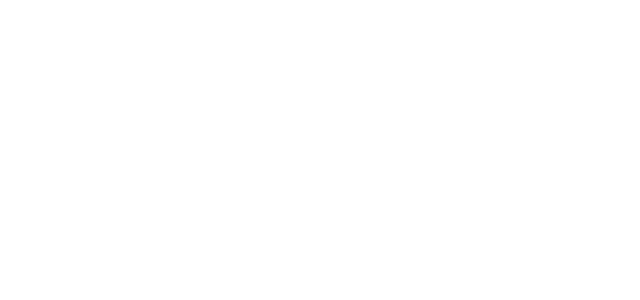
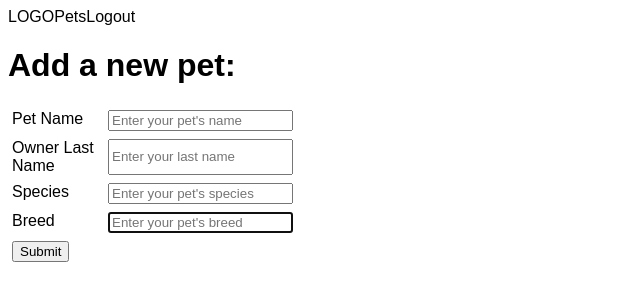
Before and after one commit to Ivo-Gatzinski/healthy-pets, a React (Create React App) app in the folder client/: page /addpet in a window 1280 px wide. Before the commit this address led to /login. Shown: the top 300 px of the page, without its empty margins (0-640 px from the left). Built offline with nearby package versions, Linux system fonts and the light colour scheme.

Commit message:
Basic functionalities done on react ownerside

```diff
--- a/client/src/App.js
+++ b/client/src/App.js
@@ -31,7 +31,7 @@ function App() {
             <PrivateRoute path="/vetpets">
               <VetPets />
             </PrivateRoute>
-            <PrivateRoute path="/notes">
+            <PrivateRoute path="/vetnotes">
               <VetNotes />
             </PrivateRoute>
             <Route path="/vetsignup">
@@ -40,21 +40,21 @@ function App() {
             <Route path="/ownerlogin">
               <OwnerLogin />
             </Route>
-            <PrivateRoute path="/notes">
+            <Route path="/notes">
               <OwnerNotes />
-            </PrivateRoute>
-            <PrivateRoute path="/mypets">
+            </Route>
+            <Route path="/mypets">
               <OwnerHome />
-            </PrivateRoute>
+            </Route>
             <Route path="/ownersignup">
               <OwnerSignUp />
             </Route>
             <PrivateRoute path="/addnote">
               <AddNotes />
             </PrivateRoute>
-            <PrivateRoute path="/addpet">
+            <Route path="/addpet">
               <AddPets />
-            </PrivateRoute>
+            </Route>
             {/* Use PrivateRoute for pages that should only be accessible to a
             user that has logged in.*/}
             <PrivateRoute path="/protected">
--- a/client/src/pages/AddPets.js
+++ b/client/src/pages/AddPets.js
@@ -1,5 +1,6 @@
-// import { useAuth } from "../util/auth";
-// import { useState } from "react";
+import { useAuth } from "../util/auth";
+import { useState } from "react";
+import LogoPetsLogout from "../components/LogoPetsLogout";
 
 const styles = {
     formControl: {
@@ -12,44 +13,45 @@ const styles = {
     },
   };
 
-//   const initialFormState = {
-//     first: "",
-//     last:"",
-//     species:"",
-//     breed: "",
-//   };
-
-//   const handleInputChange = (evt) => {
-//     const { name, value } = evt.target;
-//     setFormState((prevState) => ({ ...prevState, [name]: value }));
-//   };
-
-//   const handleSubmit = async (evt) => {
-//     evt.preventDefault();
-//     addPets(formState);
-//   };
+  const initialFormState = {
+    first: "",
+    last:"",
+    species:"",
+    breed: "",
+  };
 
 export default function AddPets() {
-//   const { isLoggedIn, addPets, loading, error } = useAuth();
-//   const [formState, setFormState] = useState(initialFormState);
+
+  //   const { isLoggedIn, addPets, loading, error } = useAuth();
+  const [formState, setFormState] = useState(initialFormState);
+
+  const handleInputChange = (evt) => {
+    const { name, value } = evt.target;
+    setFormState((prevState) => ({ ...prevState, [name]: value }));
+  };
+
+  const handleSubmit = async (evt) => {
+    evt.preventDefault();
+    // addPets(formState);
+  };
+
   return (
     <div>
+      <LogoPetsLogout/>
       <h1>Add a new pet:</h1>
-      <hr />
-      <form>
+      <form onSubmit={handleSubmit}>
         <div style={styles.formControl}>
           <label htmlFor="petname" style={styles.label}>
             Pet Name
           </label>
           <input
             autoFocus
-            // disabled={loading}
             id="petname"
             type="text"
             placeholder="Enter your pet's name"
             name="petname"
-            value="Your pet's name"
-            // onChange={handleInputChange}
+            value={formState.first.value}
+            onChange={handleInputChange}
           />
         </div>
         <div style={styles.formControl}>
@@ -63,8 +65,8 @@ export default function AddPets() {
             type="text"
             placeholder="Enter your last name"
             name="ownerlastname"
-            value="Your last name"
-            // onChange={handleInputChange}
+            value={formState.last.value}
+            onChange={handleInputChange}
           />
         </div>
         <div style={styles.formControl}>
@@ -78,8 +80,8 @@ export default function AddPets() {
             type="text"
             placeholder="Enter your pet's species"
             name="species"
-            value="Your pet's species"
-            // onChange={handleInputChange}
+            value={formState.species.value}
+            onChange={handleInputChange}
           />
         </div>
         <div style={styles.formControl}>
@@ -93,13 +95,12 @@ export default function AddPets() {
             type="text"
             placeholder="Enter your pet's breed"
             name="petname"
-            value="Your pet's breed"
-            // onChange={handleInputChange}
+            value={formState.breed.value}
+            onChange={handleInputChange}
           />
         </div>
         <div style={styles.formControl}>
           <button type="submit">
-            {/* {loading ? "Loading..." : "Submit"} */}
             Submit
           </button>
         </div>
--- a/client/src/pages/OwnerHome.js
+++ b/client/src/pages/OwnerHome.js
@@ -1,23 +1,30 @@
+import LogoLogout from "../components/LogoLogout";
 import { useAuth } from "../util/auth";
 import { Redirect, Link } from "react-router-dom";
 
-
 export default function OwnerHome() {
   const { isLoggedIn, user } = useAuth();
-  if (!isLoggedIn) {
-    return <Redirect to="/ownerlogin" />;
-  }
+  const pets = [{ name: "luna", _id: 1 }, { name: "Buddy", _id: 2 },{ name: "Doggy", _id: 3 }];
+  // if (!isLoggedIn) {
+  //   return <Redirect to="/ownerlogin" />;
+  // }
 
   return (
     <div>
+      <LogoLogout />
       {/* TODO: display logged in user's username */}
-      <h1>Welcome {user.username}!</h1>
+      {/* <h1>Welcome {user.username}!</h1> */}
       <h2> My Pets: </h2>
       <div>
-      Add Pet <Link to="addpet"> + </Link>
+        Add Pet <Link to="addpet"> + </Link>
       </div>
       <div>
-        Doggy McDogson Example <button> ✓ </button>
+        {pets.map(pet => (
+          <div key={pet._id} className="card mb-3">
+            {pet.name}
+            <Link to="/notes"> ✓ </Link>
+          </div>
+        ))}
       </div>
     </div>
   );
--- a/client/src/pages/OwnerNotes.js
+++ b/client/src/pages/OwnerNotes.js
@@ -1,31 +1,35 @@
 import { useAuth } from "../util/auth";
+import LogoPetsLogout from "../components/LogoPetsLogout";
 
 export default function OwnerNotes() {
-  const { isLoggedIn, pets } = useAuth();
+  const pets = [
+    { name: "luna", _id: 1 },
+    { name: "Buddy", id: 2 },
+    { name: "Doggy", id: 3 },
+  ];
+  const notes = [
+    { _id: 1, subject: "Note1", date: "11/28", text: "blablabla" },
+    { _id: 2, subject: "Note2", date: "11/23", text: "blablabla"},
+    { _id: 3, subject: "Note3", date: "11/14", text: "blablabla"},
+  ];
+  const { isLoggedIn } = useAuth();
+  // if (!isLoggedIn) {
+  //   return <Redirect to="/ownerlogin" />;
+  // }
+
   return (
     <div>
-      <h1>Notes for {isLoggedIn ? pets.name : "Doggy McDogson"}!</h1>
-      <hr />
+      <LogoPetsLogout/>
+      <h1>Notes for {pets[0].name}!</h1>
       <div className="card-container">
         <div>
-            Subject
-        </div>
-        <div>
-            Date
-        </div>
-        <div>
-            Text
-        </div>
-      </div>
-      <div className="card-container">
-        <div>
-            Subject
-        </div>
-        <div>
-            Date
-        </div>
-        <div>
-            Text
+          {notes.map((note) => (
+            <div key={note.id} className="card mb-3">
+              <div>{note.subject}</div>
+              <div>{note.date}</div>
+              <div>{note.text}</div>
+            </div>
+          ))}
         </div>
       </div>
     </div>
```
